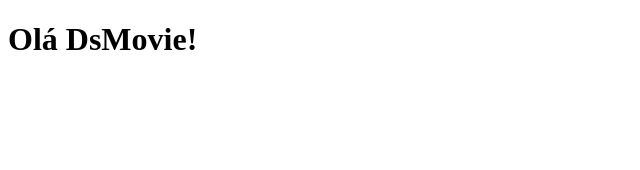
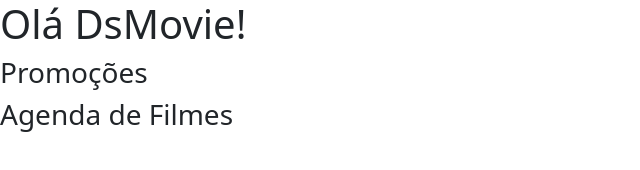
Before and after one commit to angiealves/DsMovie, a plain HTML site: page index.html in a window 1280 px wide. Shown: the whole page, without its empty margins (0-640 px from the left). Drawn offline with nearby package versions, Linux system fonts and the light colour scheme.

Commit message:
Bootstrap

```diff
--- a/index.html
+++ b/index.html
@@ -5,10 +5,15 @@
     <meta http-equiv="X-UA-Compatible" content="IE=edge">
     <meta name="viewport" content="width=device-width, initial-scale=1.0">
     <title>DsMovie</title>
+
+    <link href="https://cdn.jsdelivr.net/npm/bootstrap@5.1.3/dist/css/bootstrap.min.css" rel="stylesheet" integrity="sha384-1BmE4kWBq78iYhFldvKuhfTAU6auU8tT94WrHftjDbrCEXSU1oBoqyl2QvZ6jIW3" crossorigin="anonymous">
+
 </head>
 <body>
 
     <h1>Olá DsMovie!</h1>
+    <h3>Promoções</h3>
+    <h3>Agenda de Filmes</h3>
 
 </body>
 </html>
```
